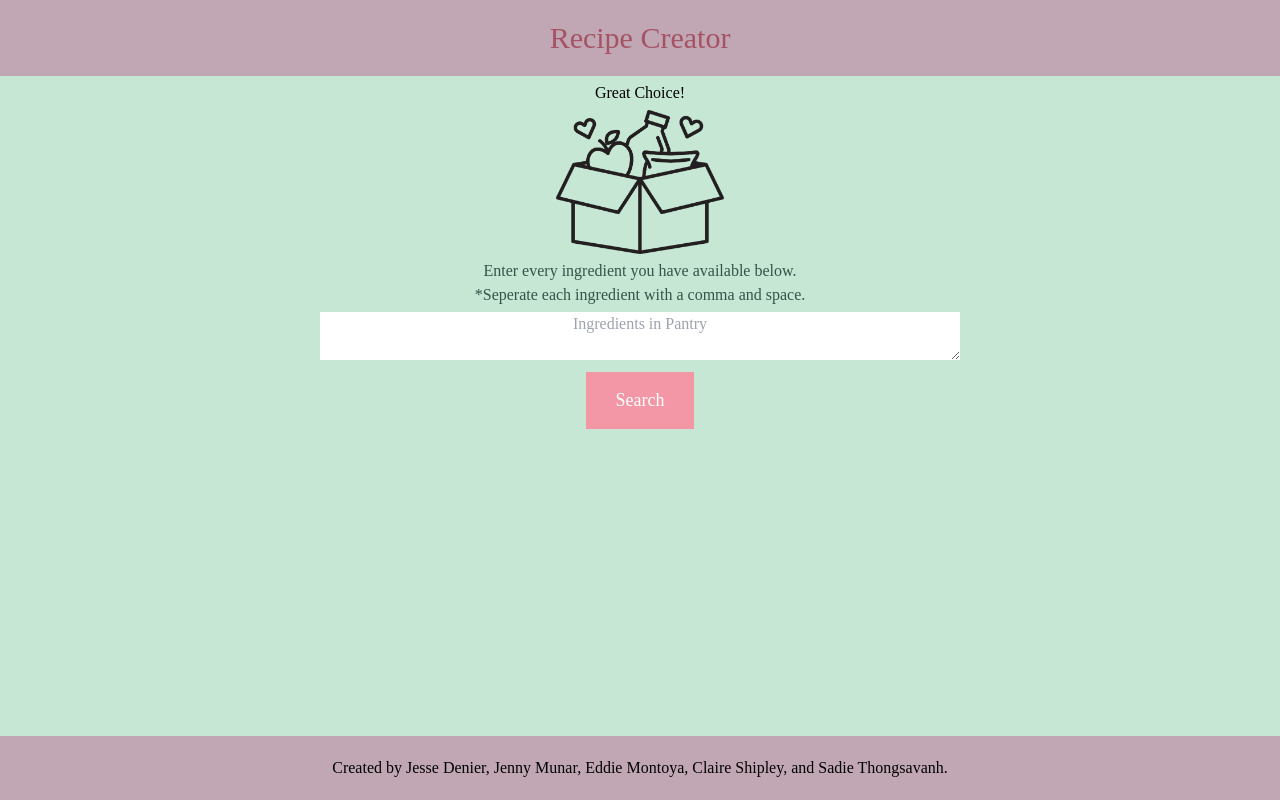
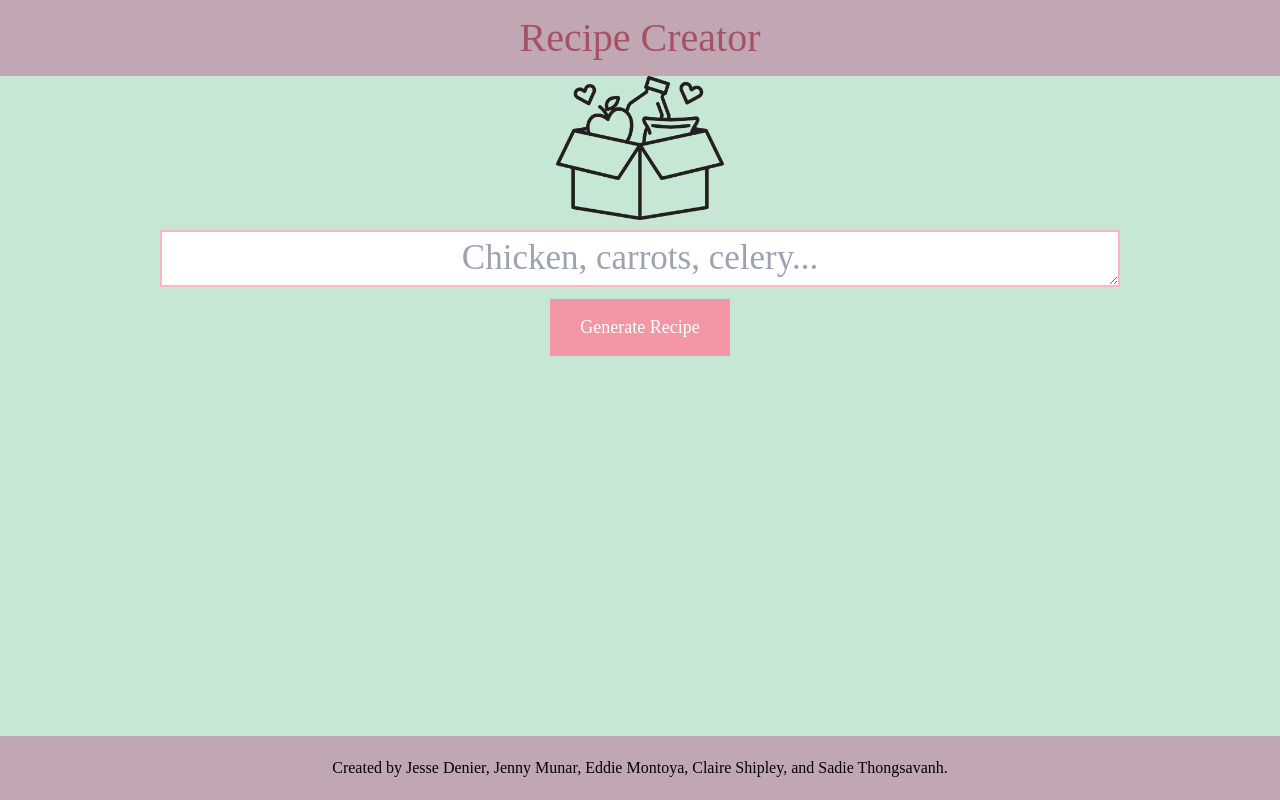
Before and after one commit to JesseDenier/Recipe-Creator, a plain HTML site: page index.html in a window 1280 px wide. Both pictures are taken after a click on the picture 640 px from the left and 376 px from the top of the page. Drawn offline with nearby package versions, Linux system fonts and the light colour scheme.

Commit message:
updated placeholder and textarea closes #50

```diff
--- a/assets/css/style.css
+++ b/assets/css/style.css
@@ -87,3 +87,12 @@ p {
   background-color: lightpink;
   color: black;
 }
+
+textarea {
+  font-size: 35px !important;
+  border: 2px solid rgb(255, 182, 193);
+}
+
+h1 {
+  font-size: 40px !important;
+}
--- a/index.html
+++ b/index.html
@@ -22,19 +22,18 @@
 
       <!-- Spoon -->
       <article id="spoon-side" class="text-center">
-        <p>Great Choice!</p>
+        <!-- <p>Great Choice!</p> -->
         <img id="spoonBackBtn" class="mx-auto h-36" src="assets/imgs/Pantry.png" />
         <p class="text-color-green">
-          Enter every ingredient you have available below.<br />*Seperate
-          each ingredient with a comma and space.
+          <!-- Enter every ingredient you have available below.<br /> -->
         </p>
         <div class="flex flex-col items-center">
-        <textarea placeholder="Ingredients in Pantry" id="spoonIngredientInput" class="text-center w-1/2"></textarea>
+        <textarea rows="1" cols="100" placeholder="Chicken, carrots, celery..." id="spoonIngredientInput" class="text-center w-3/4"></textarea>
         <button
           id="spoonSearchBtn"
           class="mt-3 button color-pink"
         >
-          Search
+          Generate Recipe
         </button>
         </div>
         <div id="spoonRecipes"></div>
@@ -42,19 +41,18 @@
 
       <!-- Edamam -->
       <article id="edamam-side" class="text-center">
-        <p>Great Choice!</p>
+        <!-- <p>Great Choice!</p> -->
         <img id="edamamBackBtn" class="mx-auto h-36" src="assets/imgs/Idea.png" />
         <p class="text-color-green">
-          Enter any ingredients you would like to use below.<br />*Seperate
-          each ingredient with a comma and space.
+          <!-- Enter any ingredients you would like to use below.<br /> -->
         </p>
                 <div class="flex flex-col items-center">
-        <textarea placeholder="Ingredient to Build From" id="edamamIngredientInput" class="text-center w-1/2"></textarea>
+        <textarea rows="1" cols="100" placeholder="Chicken, carrots, celery..." id="edamamIngredientInput" class="text-center w-3/4"></textarea>
         <button
           id="edamamSearchBtn"
           class="mt-3 button color-pink"
         >
-          Search
+          Generate Recipe
         </button>
         </div>
         <div id="edamamRecipes"></div>
@@ -62,11 +60,11 @@
 
       <!--pop up window -->
       <div id="popup" class="popup">
-        <h2>Welcome to Recipe Creator!</h2>
-          <p> Click the icon below if you'd like to get a little adventurous,<br>and save yourself a trip to the grocery store!
+        <!-- <h2>Welcome to Recipe Creator!</h2> -->
+          <p> Tap this icon to build recipes<br>from your pantry!
           </p>
                   <img id="spoonOptionBtn" class="mx-auto h-36 welcome-image" src="assets/imgs/chef.png" />
-          <p> Click the icon below if you like to follow recipes,<br>and don't mind a quick trip to get just the right ingredients!
+          <p> Tap this icon to make recipes<br>with pantry items and ingredients from the store!
           </p>
                   <img id="edamamOptionBtn" class="mx-auto h-36 welcome-image" src="assets/imgs/Cart.png" />
       </div>
```
Also changed, not shown: 1 other file.
